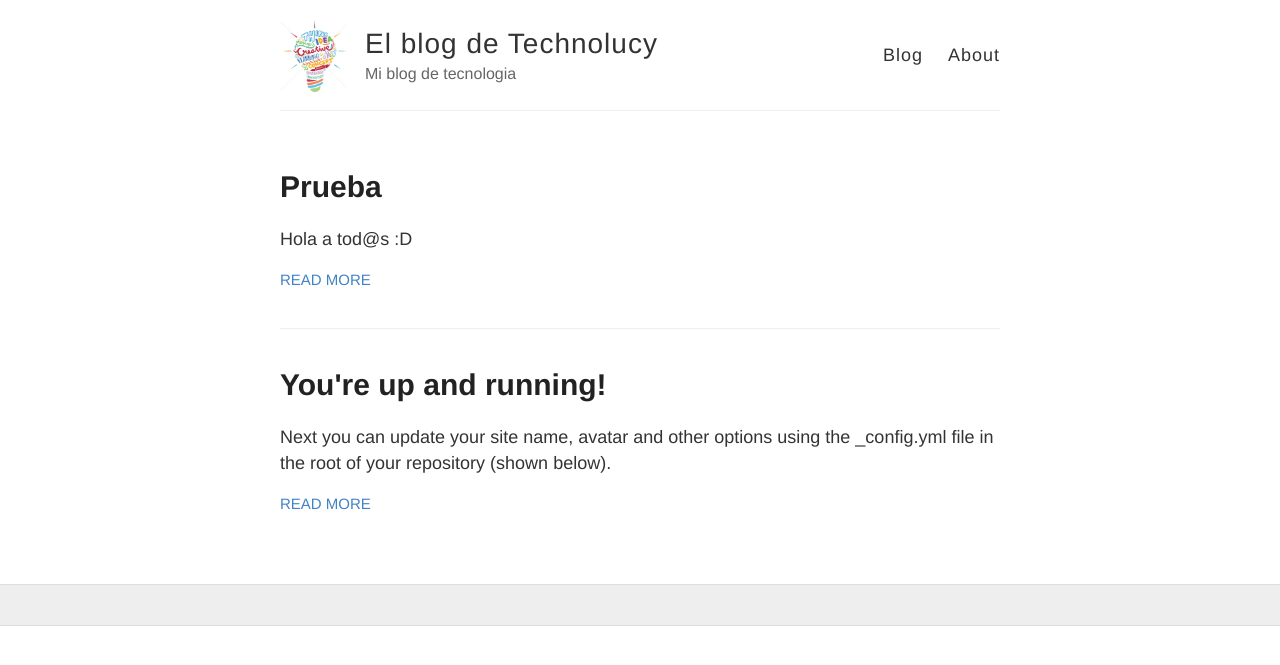
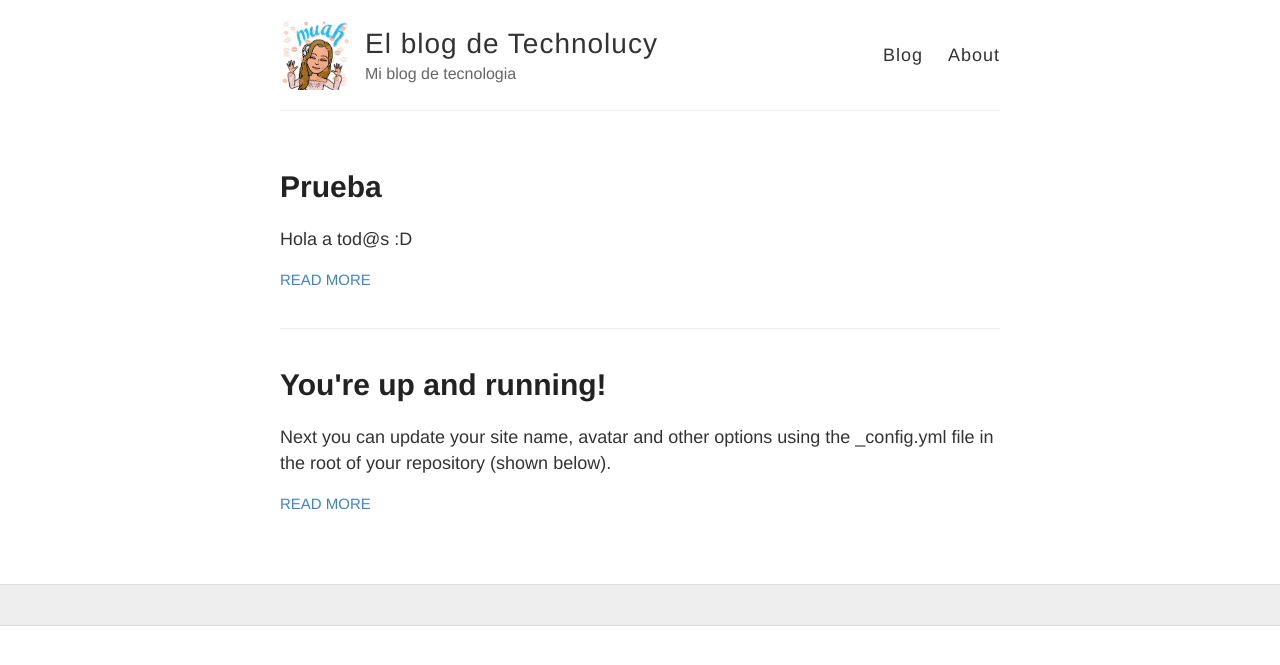
Before and after one commit to TechnoLucy/technolucy, a Jekyll site: the page built from index.html, in a window 1280 px wide. Shown: the top 665 px of the page. Built offline with Jekyll 4.4.1, drawn with Linux system fonts in a browser that asks for light colours.

Commit message:
Add avatar / favicon

```diff
--- a/_config.yml
+++ b/_config.yml
@@ -9,7 +9,7 @@ name: El blog de Technolucy
 description: Mi blog de tecnologia
 
 # URL of your avatar or profile pic (you could use your GitHub profile pic)
-avatar: /logo.png
+avatar: /avatar.jpg
 
 #
 # Flags below are optional
--- a/_includes/meta.html
+++ b/_includes/meta.html
@@ -20,3 +20,15 @@
     {% if page.image %}
     <meta property="og:image" content="{{ page.image }}" />
     {% endif %}
+
+    <link rel="apple-touch-icon-precomposed" sizes="57x57" href="/images/apple-touch-icon-57x57.png" />
+    <link rel="apple-touch-icon-precomposed" sizes="114x114" href="/images/apple-touch-icon-114x114.png" />
+    <link rel="apple-touch-icon-precomposed" sizes="72x72" href="/images/apple-touch-icon-72x72.png" />
+    <link rel="apple-touch-icon-precomposed" sizes="144x144" href="/images/apple-touch-icon-144x144.png" />
+    <link rel="apple-touch-icon-precomposed" sizes="120x120" href="/images/apple-touch-icon-120x120.png" />
+    <link rel="apple-touch-icon-precomposed" sizes="152x152" href="/images/apple-touch-icon-152x152.png" />
+    <link rel="icon" type="image/png" href="/images/favicon-32x32.png" sizes="32x32" />
+    <link rel="icon" type="image/png" href="/images/favicon-16x16.png" sizes="16x16" />
+    <meta name="application-name" content="Technolucy"/>
+    <meta name="msapplication-TileColor" content="#FAC3FA" />
+    <meta name="msapplication-TileImage" content="/images/mstile-144x144.png" />
--- a/_layouts/default.html
+++ b/_layouts/default.html
@@ -12,9 +12,6 @@
 
     <link rel="stylesheet" type="text/css" href="{{ site.baseurl }}/style.css" />
     <link rel="alternate" type="application/rss+xml" title="{{ site.name }} - {{ site.description }}" href="{{ site.baseurl }}/feed.xml" />
-
-    <link rel="icon" type="image/png" href="/images/favicon-32x32.png" sizes="32x32" />
-    <link rel="icon" type="image/png" href="/images/favicon-16x16.png" sizes="16x16" />
 
     <!-- Created with Jekyll Now - http://github.com/barryclark/jekyll-now -->
   </head>
```
Also changed, not shown: avatar.jpg (added), images/apple-touch-icon-114x114.png (added), images/apple-touch-icon-120x120.png (added), images/apple-touch-icon-144x144.png (added), images/apple-touch-icon-152x152.png (added), images/apple-touch-icon-57x57.png (added), images/apple-touch-icon-72x72.png (added), images/favicon-16x16.png, images/favicon-32x32.png, images/favicon.ico (added), images/mstile-144x144.png (added).
